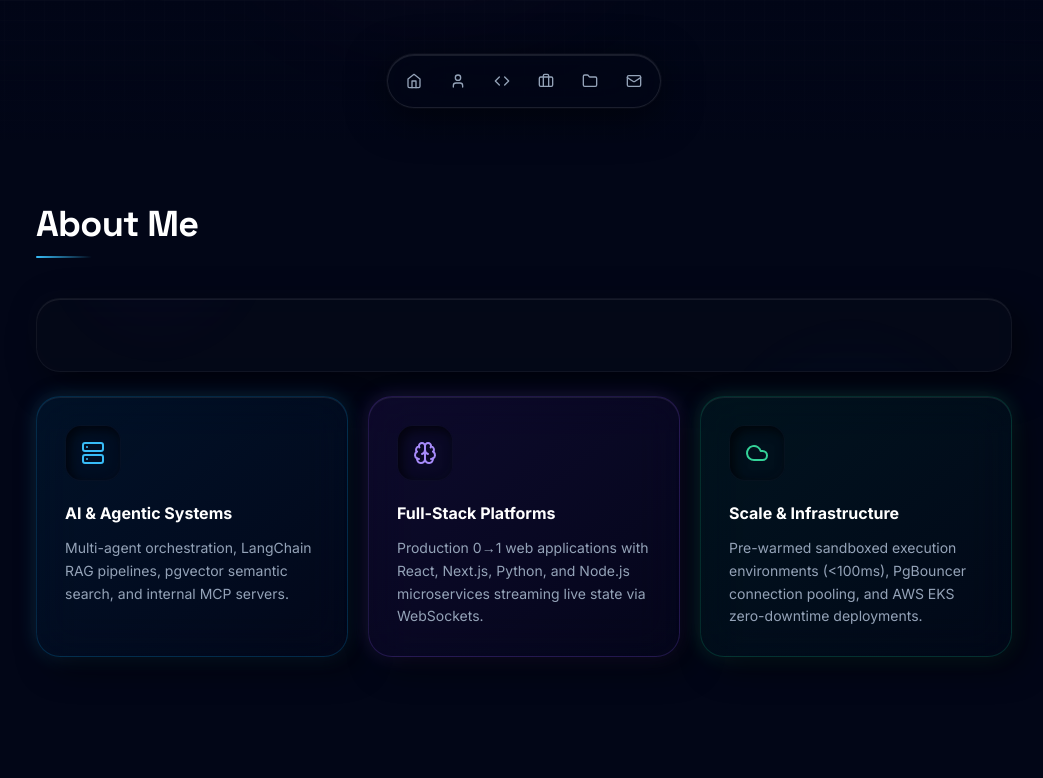
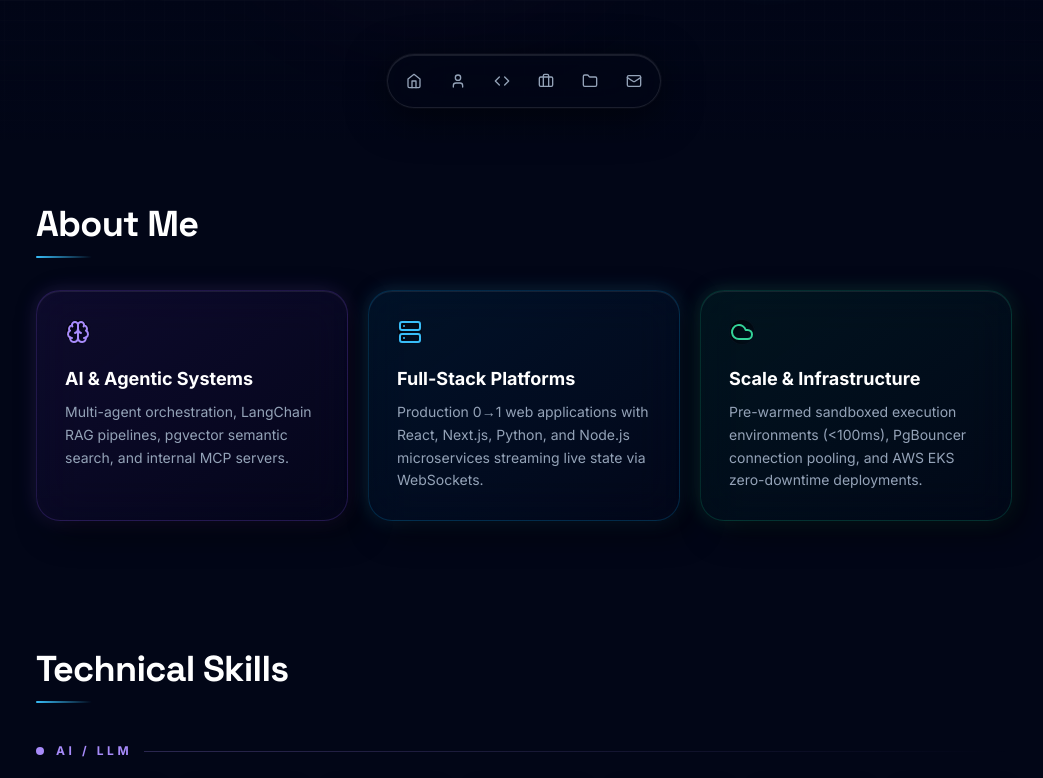
Before and after one commit to Sohail-9/my-portfolio, a Next.js app: page / in a window 1280 px wide. Shown: the part 660-1438 px from the top of the page, without its empty margins (116-1159 px from the left). Built offline with nearby package versions, Linux system fonts and the light colour scheme.

Commit message:
refactor: simplify hero section and streamline navigation links

```diff
--- a/components/about.tsx
+++ b/components/about.tsx
@@ -8,20 +8,20 @@ import { Section } from "./section";
 
 const specConfig = [
   {
+    Icon: LuBrain,
+    gradient: "from-violet-600/10 to-purple-950/5",
+    border: "border-violet-500/20 hover:border-violet-500/40",
+    iconColor: "text-violet-400",
+    glowColor: "rgba(139,92,246,0.18)",
+    shimmerColor: "rgba(139,92,246,0.08)",
+  },
+  {
     Icon: LuServer,
     gradient: "from-sky-600/10 to-blue-950/5",
     border: "border-sky-500/20 hover:border-sky-500/40",
     iconColor: "text-sky-400",
     glowColor: "rgba(56,189,248,0.18)",
     shimmerColor: "rgba(56,189,248,0.08)",
-  },
-  {
-    Icon: LuBrain,
-    gradient: "from-violet-600/10 to-purple-950/5",
-    border: "border-violet-500/20 hover:border-violet-500/40",
-    iconColor: "text-violet-400",
-    glowColor: "rgba(139,92,246,0.18)",
-    shimmerColor: "rgba(139,92,246,0.08)",
   },
   {
     Icon: LuCloud,
@@ -35,50 +35,18 @@ const specConfig = [
 
 export function About() {
   return (
-    <Section id="about" title="About Me" className="py-24">
-      <div className="mt-10 space-y-6">
-
-        {/* ── Main intro — glass-neomorphism ── */}
+    <Section id="about" title="About Me" className="py-20">
+      <div className="mt-8 grid gap-5 sm:grid-cols-3">
+        {about.specializations.map((spec, i) => {
+          const { Icon, gradient, border, iconColor, glowColor, shimmerColor } = specConfig[i % specConfig.length];
+          return (
             <motion.div
+              key={spec.title}
               initial={{ opacity: 0, y: 30 }}
               whileInView={{ opacity: 1, y: 0 }}
               viewport={{ once: true }}
-          transition={{ duration: 0.7 }}
-          className="relative overflow-hidden rounded-3xl p-6 sm:p-9 glass-neo-card"
-        >
-          {/* Corner accent glows */}
-          <div
-            className="absolute top-0 right-0 w-80 h-80 rounded-full pointer-events-none opacity-45"
-            style={{
-              background: "radial-gradient(circle, rgba(56,189,248,0.08) 0%, transparent 70%)",
-              filter: "blur(20px)",
-            }}
-          />
-          <div
-            className="absolute bottom-0 left-0 w-60 h-60 rounded-full pointer-events-none opacity-35"
-            style={{
-              background: "radial-gradient(circle, rgba(139,92,246,0.1) 0%, transparent 70%)",
-              filter: "blur(20px)",
-            }}
-          />
-
-          <p className="relative z-10 text-base sm:text-lg text-slate-300 leading-relaxed max-w-3xl font-light">
-            {about.body}
-          </p>
-        </motion.div>
-
-        {/* ── Specialization cards — Clay/Glass-Neomorphism ── */}
-        <div className="grid gap-5 sm:grid-cols-3">
-          {about.specializations.map((spec, i) => {
-            const { Icon, gradient, border, iconColor, glowColor, shimmerColor } = specConfig[i];
-            return (
-              <motion.div
-                key={spec.title}
-                initial={{ opacity: 0, y: 40 }}
-                whileInView={{ opacity: 1, y: 0 }}
-                viewport={{ once: true }}
-                transition={{ delay: i * 0.12, duration: 0.6 }}
-                whileHover={{ y: -6, transition: { duration: 0.2 } }}
+              transition={{ delay: i * 0.1, duration: 0.5 }}
+              whileHover={{ y: -4, transition: { duration: 0.2 } }}
               className={`relative overflow-hidden rounded-3xl border ${border} bg-gradient-to-br ${gradient} p-7 cursor-default group transition-all duration-300`}
               style={{
                 backdropFilter: "blur(20px)",
@@ -98,23 +66,21 @@ export function About() {
                 }}
               />
 
-                {/* Icon bubble — recessed neomorphism */}
+              {/* Icon bubble */}
               <div
-                  className={`relative z-10 mb-5 inline-flex h-14 w-14 items-center justify-center rounded-2xl glass-neo-recessed ${iconColor} text-2xl border border-white/5`}
+                className={`relative z-10 mb-5 inline-flex h-13 w-13 items-center justify-center rounded-2xl glass-neo-recessed ${iconColor} text-2xl border border-white/5`}
               >
                 <Icon />
               </div>
 
-                <h3 className="relative z-10 text-base font-bold text-white mb-3">{spec.title}</h3>
-                <p className="relative z-10 text-sm text-slate-400 leading-relaxed group-hover:text-slate-300 transition-colors">
+              <h3 className="relative z-10 text-lg font-bold text-white mb-2">{spec.title}</h3>
+              <p className="relative z-10 text-sm text-slate-400 leading-relaxed font-light group-hover:text-slate-300 transition-colors">
                 {spec.description}
               </p>
             </motion.div>
           );
         })}
       </div>
-
-      </div>
     </Section>
   );
 }
```
Lines whose indentation alone changed are shown as unchanged.
